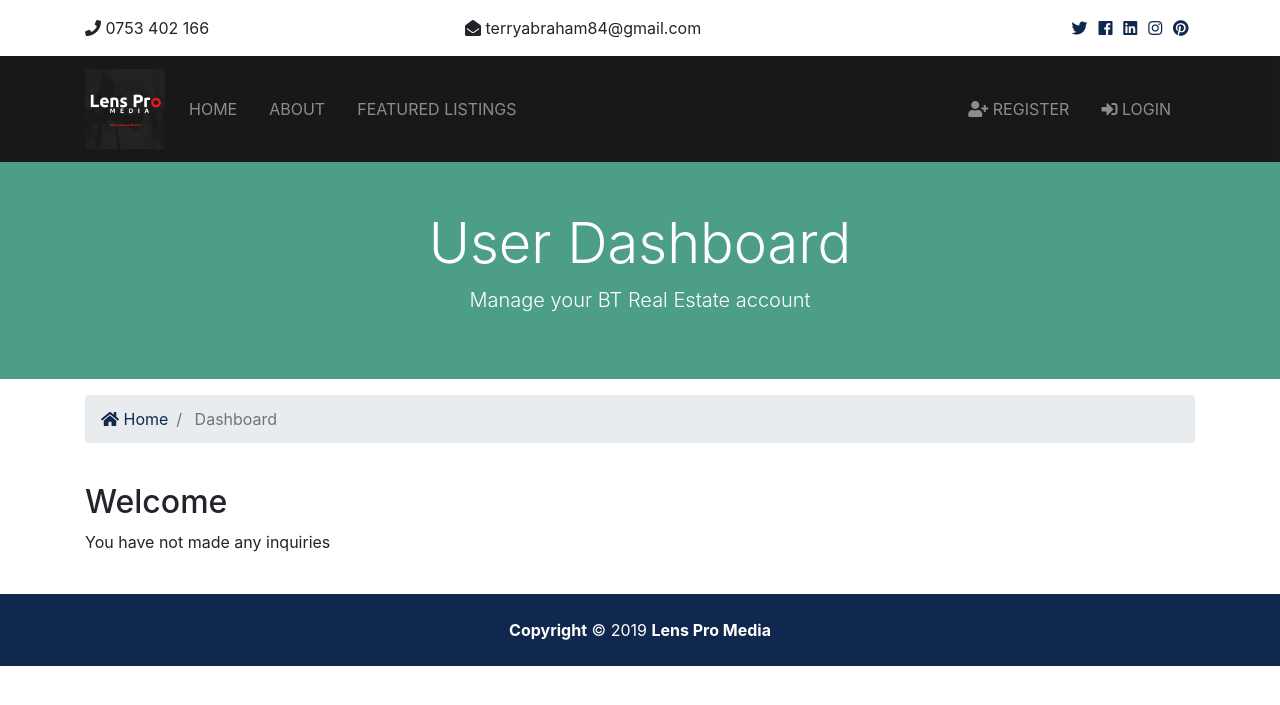
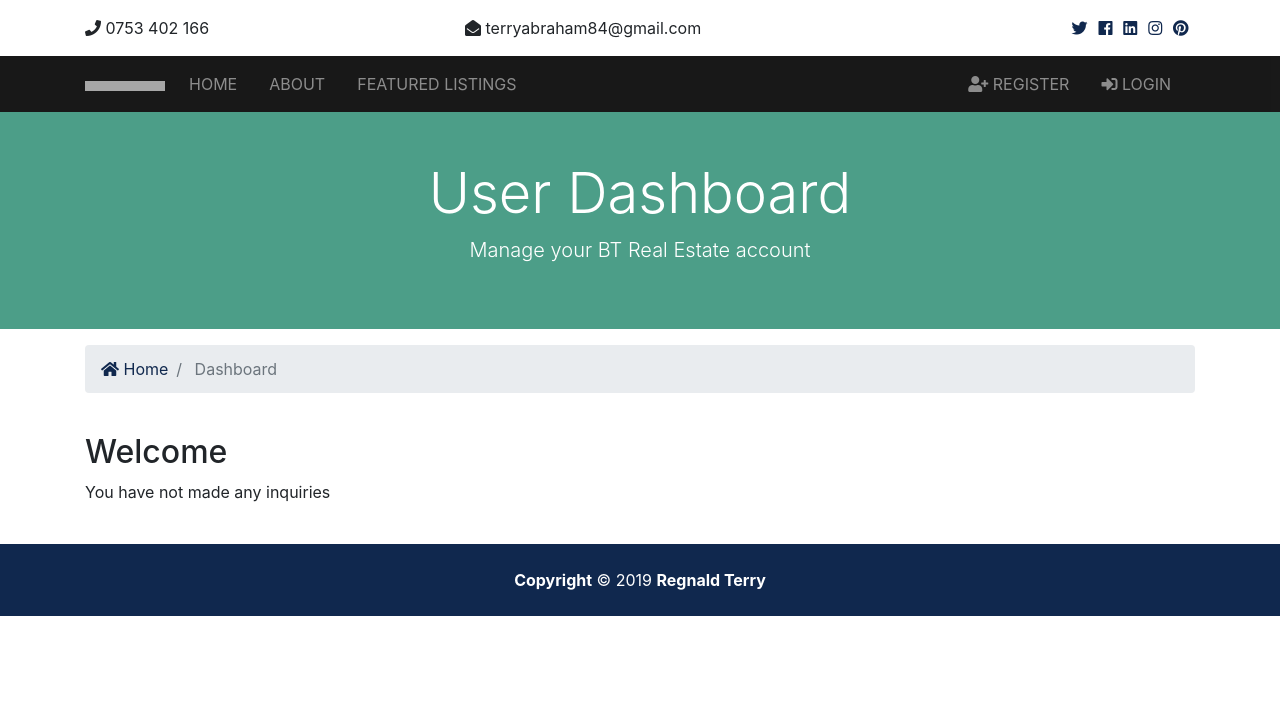
Before and after one commit to regnald205/Terry_Project, a Django app: page /accounts/dashboard in a window 1280 px wide. Shown: the top 705 px of the page. Run offline with Django 3.2, Linux system fonts and the light colour scheme; data that the repository does not hold is empty; some libraries are stand-ins or nearby versions; grey boxes are pictures that could not be loaded.

Commit message:
this is it

```diff
--- a/templates/partials/_footer.html
+++ b/templates/partials/_footer.html
@@ -3,6 +3,6 @@
 <div id="footer">
     <footer id="main-footer" class="py-4 bg-primary text-white text-center">
         <b>Copyright</b> &copy;
-        <span class="year"></span> <b>Lens Pro Media</b>
+        <span class="year"></span> <b>Regnald Terry</b>
     </footer>
 </div>
--- a/templates/partials/_navbar.html
+++ b/templates/partials/_navbar.html
@@ -4,7 +4,7 @@
      <div class="container">
         <a class="navbar-brand" href="{% url 'index' %}">
 
-             <img src="{% static 'assets/img/lens.jpg' %}" class="logo" alt="">
+             <img src="{% static 'assets/img/x.jpg' %}" height="10px" class="logo" alt="">
         </a>
          <button class="navbar-toggler" type="button" data-toggle="collapse" data-target="#regnald">
              <span class="navbar-toggler-icon"></span>
```
Also changed, not shown: contacts/views.py (+4 -4 lines).
